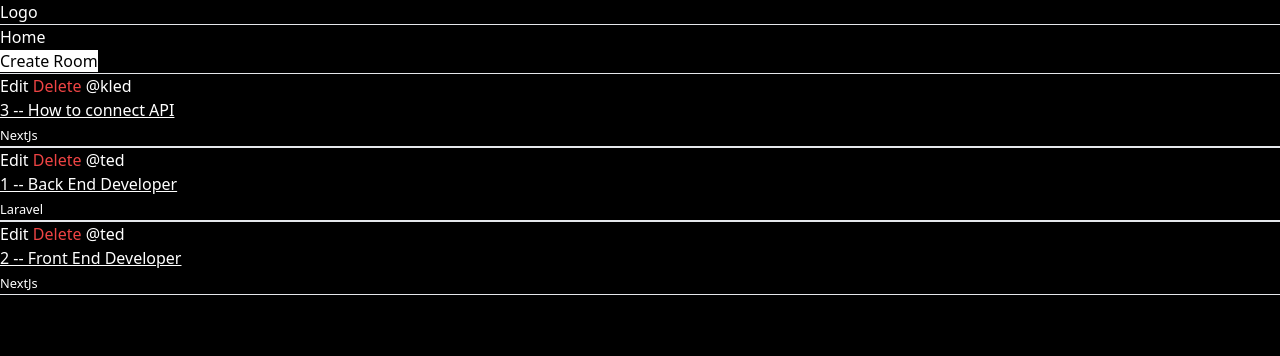
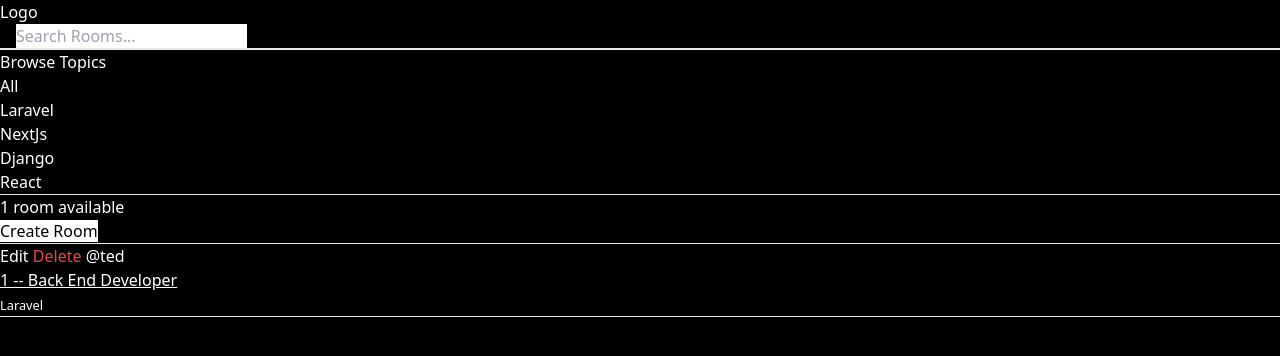
Before and after one commit to aecial/Django-Mosh, a Django app: a page that uses templates/navbar.html in a window 1280 px wide. Shown: the top 356 px of the page. Run offline with Django 5.2, Linux system fonts and the light colour scheme; data comes from the database, SQL or seed files in the repository; some libraries are stand-ins or nearby versions.

Commit message:
added functioning search, and room counter

```diff
--- a/base/templates/base/home.html
+++ b/base/templates/base/home.html
@@ -1,7 +1,25 @@
 {% extends 'main.html'%} {% block content %} {% if username %}
 <h1>Hello {{username}}</h1>
 {% endif %}
-<h1>Home</h1>
+<div>
+  <hr />
+  <h3>Browse Topics</h3>
+  <div>
+    <div>
+      <a href="{% url 'home' %}">All</a>
+    </div>
+    {% for topic in topics%}
+    <div>
+      <a href="{% url 'home' %}?q={{topic.name}}">{{topic}}</a>
+    </div>
+    {% endfor %}
+  </div>
+  <hr />
+</div>
+<h5>
+  {{room_count}} {% if room_count > 1 %} rooms available {%else %} room
+  available {% endif %}
+</h5>
 <a class="text-black bg-white" href="{% url 'create-room' %}">Create Room</a>
 {% if rooms%} {% for room in rooms %}
 <div>
--- a/base/views.py
+++ b/base/views.py
@@ -1,6 +1,7 @@
 from django.shortcuts import render, redirect
+from django.db.models import Q
 from django.http import JsonResponse
-from .models import Room, Category
+from .models import Room, Category, Topic
 from .forms import RoomForm
 # Create your views here.
 # rooms =[
@@ -12,8 +13,15 @@ def say_hello(request):
     return JsonResponse({'message': 'I am Ted'})
 def romr(request):
     # ORM To get all
-    rooms = Room.objects.all()
-    context = {'rooms': rooms}
+    q = request.GET.get('q') if request.GET.get('q') != None else ''
+    # topic__name__icontains = not case sensitive and returns if a value in q matches with the letters
+    # in the topic; topic__name_contains = case sesitive
+    # search room if a character is contained in topic or in name or in description
+    # using the Q Lookup Method
+    rooms = Room.objects.filter(Q(topic__name__icontains=q) | Q(name__icontains=q) | Q(description__icontains=q))
+    room_count = rooms.count()
+    topics = Topic.objects.all()
+    context = {'rooms': rooms, 'topics': topics, 'room_count': room_count}
     return render(request, 'base/home.html', context)
 #pk for dynamic route
 def room(request, pk):
--- a/templates/navbar.html
+++ b/templates/navbar.html
@@ -1,5 +1,7 @@
 <a href="/">
   <h1>Logo</h1>
 </a>
-
+<form action="" method="GET" action="{% url 'home' %}" class="text-black mx-4">
+  <input type="text" name="q" id="q" placeholder="Search Rooms..." />
+</form>
 <hr />
```
